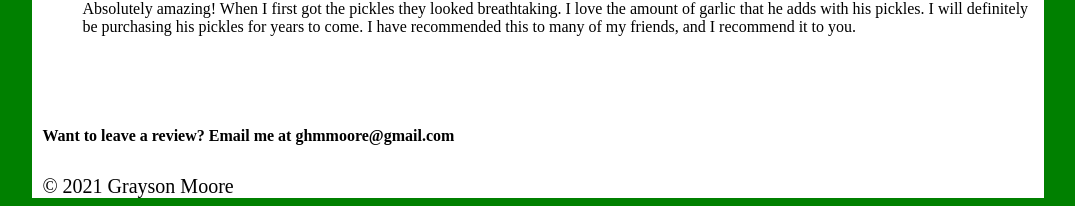
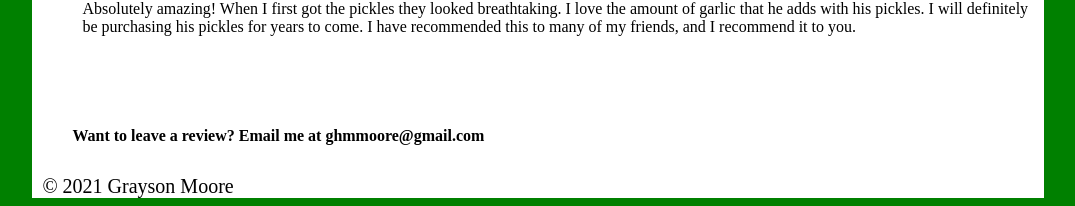
Before and after one commit to GraysonMoore/henryspickles, a PHP site: page /reviews.html in a window 1280 px wide. Shown: the part 645-851 px from the top of the page, without its empty margins (102-1177 px from the left). Run offline with PHP 8.4, Linux system fonts and the light colour scheme; some libraries are stand-ins or nearby versions.

Commit message:
Update main.css

```diff
--- a/main.css
+++ b/main.css
@@ -176,7 +176,9 @@ ol {
 .reviews {
 	margin-left: 10px;
 }
-
+h4 {
+	margin-left: 30px;
+}
 
 
 /*-------------------------------SURVEY BUTTONS---------------------------*/
```
